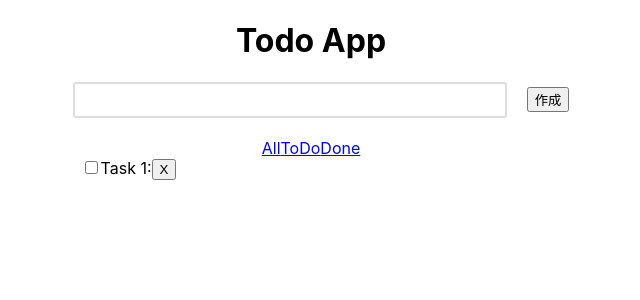
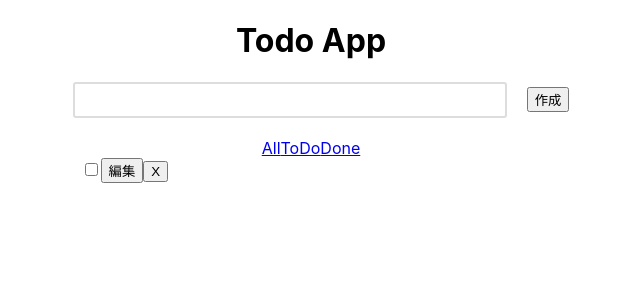
Before and after one commit to kisukeyas/react-todo, a React (Create React App) app: page / in a window 1280 px wide. Both pictures are taken after a click on the button "作成". Shown: the top 300 px of the page, without its empty margins (329-969 px from the left). Built offline with nearby package versions, Linux system fonts and the light colour scheme.

Commit message:
2022/10/7

```diff
--- a/src/todo/Todo.jsx
+++ b/src/todo/Todo.jsx
@@ -1,5 +1,6 @@
 import { useState } from 'react';
 import './Todo.css';
+const getKey = () => Math.random().toString(32).substring(2);
 
 function Todo() {
     const [item, setItem] = useState([])
@@ -9,9 +10,15 @@ function Todo() {
     }
 
     const handleAdd = text =>{
-        const newIndex = item.length + 1;
-        setItem([...item, { id:newIndex, text, done: false }]);
+        setItem([...item, { id:getKey(), text, done: false }]);
     }
+
+    const handleEditText = (i, text) => setItem(item.map(item => {
+            if (item.id === i) {
+                item.text = text
+            };
+            return item;
+    }));
 
     const handleChange = i => setItem(item.map(item => {
         if (item.id === i) {
@@ -44,7 +51,7 @@ function Todo() {
             <Input onAdd={handleAdd}/>
             <Filter changeFilter={handleFilter} value={filter}/>
             {displayItem.map((item, index) => (
-                <Item item={item} index={index} deleteItem={handleDelete} checkChenge={handleChange}/>
+                <Item item={item} index={index} deleteItem={handleDelete} checkChenge={handleChange} editText={handleEditText}/>
             ))}
         </div>
     )
@@ -80,7 +87,9 @@ function Input({onAdd}) {
     );
 }
 
-function Item({item, deleteItem, checkChenge}) {
+function Item({item, deleteItem, checkChenge, editText}) {
+    const [text, setText] = useState('');
+    const textChange = (i) => setText(i.target.value)
 
     const handleDelete = () => {
         deleteItem(item.id);
@@ -90,15 +99,27 @@ function Item({item, deleteItem, checkChenge}) {
         checkChenge(item.id);
     }
 
+    const [isEdit, setIsEdit] = useState(false);
+
+    const startEdit = () => {
+        setText(item.text);
+        setIsEdit(true);
+    }
+
+    const endEdit = () => {
+        editText(item.id, text);
+        setIsEdit(false);
+    }
+
     return (
         <div className='task_component'>
             <input type="checkbox" name="" id="" onChange={handleChange} checked={item.done}/>
-            Task {item.id}:{item.text}
+            {isEdit? <input type="text" name="" id="" onChange={textChange} value={text}/>: item.text}
             {item.done ? <label>Done</label> : ""}
+            {!isEdit?<button type='submit' onClick={startEdit}>編集</button>:<button type='submit' onClick={endEdit}>編集終了</button>}
             <button type='submit' onClick={handleDelete}>X</button>
         </div>
     )
 }
 
-
 export default Todo;
```
